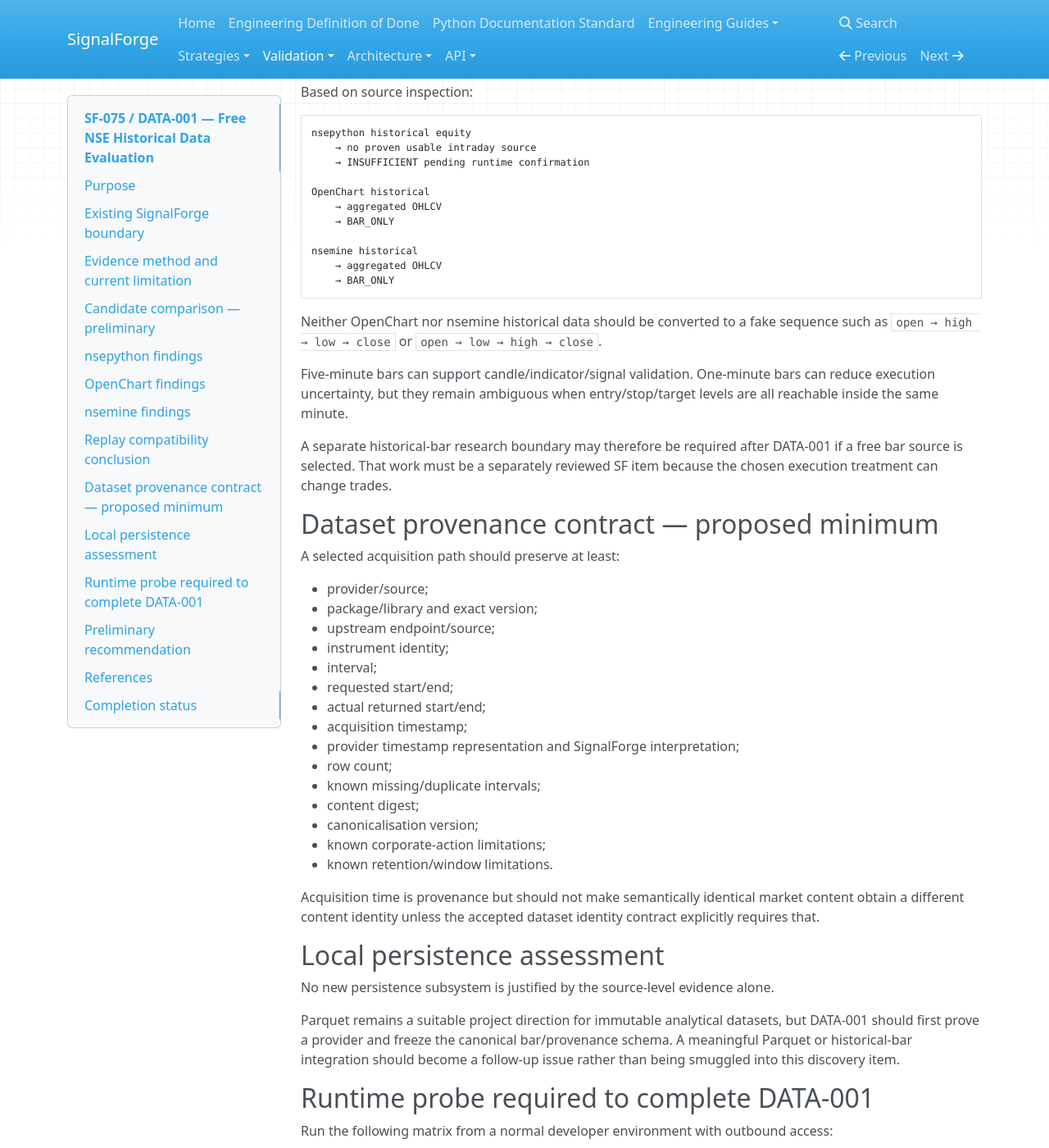
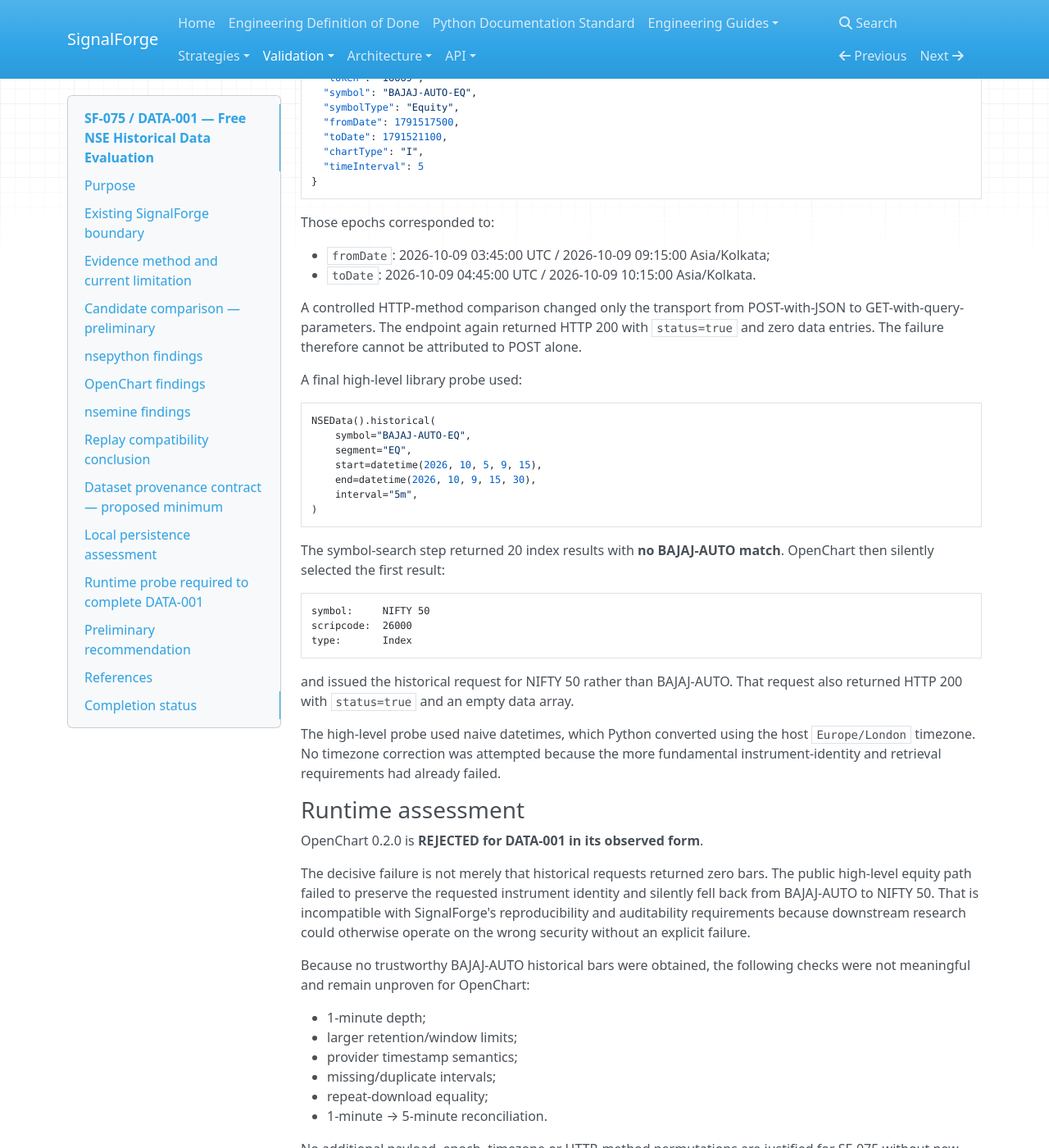
Before and after one commit to harishkamathuk/signalforge, an MkDocs documentation site: the page built from docs/validation/sf-075-data-001-free-nse-historical-data.md, in a window 1280 px wide and 1400 px high, scrolled down 3915 px. Shown: the whole window at 82% size. Built offline with MkDocs 1.6.1, drawn with Linux system fonts in a browser that asks for light colours; nearby versions of some CDN libraries; some of the changed text lies outside the part shown.

Commit message:
docs: record SF-075 OpenChart runtime evidence

````diff
--- a/docs/validation/sf-075-data-001-free-nse-historical-data.md
+++ b/docs/validation/sf-075-data-001-free-nse-historical-data.md
@@ -1,6 +1,6 @@
 # SF-075 / DATA-001 — Free NSE Historical Data Evaluation
 
-**Status:** In progress — source/API evidence captured; live runtime probes pending
+**Status:** In progress — source/API evidence captured; OpenChart runtime evaluation complete; nsemine/nsepython runtime probes pending
 **Issue:** #186
 **Research identifier:** DATA-001
 **Date:** 2026-10-11
@@ -48,12 +48,14 @@ authoritative and are reused unchanged by this work item.
 Repository/package source was inspected for all three initial candidates. Published PyPI metadata
 was also checked for current versions and licences.
 
-The current implementation environment cannot establish outbound package-install/provider
-sessions, so the required bounded live retrieval tests have **not** yet been executed here.
-Those checks remain acceptance criteria and must be run in a normal developer environment before
-a final SELECT/REJECT decision is recorded.
+The original implementation environment could not establish outbound package-install/provider
+sessions. Runtime probing has therefore moved to a normal local developer environment with
+outbound NSE/charting access.
 
-No source-level claim below is presented as successful runtime proof.
+OpenChart 0.2.0 has now been exercised empirically. nsemine 2.2.1 and nsepython 2.101 still require
+their intentional bounded runtime probes before DATA-001 can close.
+
+Source-inspection claims and runtime observations are kept distinct below.
 
 ## Candidate comparison — preliminary
 
@@ -68,10 +70,12 @@ No source-level claim below is presented as successful runtime proof.
 | Current-session tick API | Not material to historical requirement | Not established | Yes, current-session tick-by-tick API |
 | ReplaySource compatibility | INSUFFICIENT / BAR-LEVEL only if history works | BAR_ONLY | BAR_ONLY |
 | Timestamp/timezone risk | Runtime evidence required | High-priority runtime check | High-priority runtime check |
-| Runtime repeatability | Pending | Pending | Pending |
-| Preliminary disposition | PROVISIONAL REJECT | CANDIDATE | CANDIDATE |
+| Runtime repeatability | Pending | Not reached — valid instrument-specific bars were not obtained | Pending |
+| Preliminary disposition | PROVISIONAL REJECT | REJECT — observed 0.2.0 runtime path failed retrieval/identity requirements | CANDIDATE |
 
-`PROVISIONAL REJECT` and `CANDIDATE` are not final DATA-001 verdicts.
+`PROVISIONAL REJECT` and `CANDIDATE` are not final DATA-001 verdicts. OpenChart's current `REJECT`
+records completed empirical evidence for the observed 0.2.0 path; the overall DATA-001 evaluation
+remains open until the remaining candidates are tested.
 
 ## nsepython findings
 
@@ -124,7 +128,7 @@ OpenChart is a serious free candidate for **historical OHLCV acquisition**, but
 path is `BAR_ONLY`; it cannot legitimately enter the existing event-level `ReplaySource` by
 inventing intra-bar chronology.
 
-Required runtime evidence:
+Required runtime evidence was originally:
 
 - RELIANCE or the configured Strategy V1 instrument;
 - 1-minute and 5-minute bounded recent range;
@@ -133,6 +137,101 @@ Required runtime evidence:
 - duplicate/missing intervals;
 - same-range repeat retrieval;
 - bounded 1-minute → 5-minute aggregation reconciliation.
+
+### Runtime evidence — OpenChart 0.2.0
+
+Runtime probing used **BAJAJ-AUTO** as the explicit NSE cash-equity proof instrument.
+
+The direct historical path reached:
+
+```text
+POST https://charting.nseindia.com/v1/charts/symbolHistoricalData
+```
+
+with HTTP 200 but returned:
+
+```json
+{"status": true, "data": []}
+```
+
+for a bounded 5-minute request using token `16669`. The initial request used
+`symbol="BAJAJ-AUTO"`; a controlled correction using the exchange-style
+`symbol="BAJAJ-AUTO-EQ"` produced the same empty result.
+
+The corrected payload was:
+
+```json
+{
+  "token": "16669",
+  "symbol": "BAJAJ-AUTO-EQ",
+  "symbolType": "Equity",
+  "fromDate": 1791517500,
+  "toDate": 1791521100,
+  "chartType": "I",
+  "timeInterval": 5
+}
+```
+
+Those epochs corresponded to:
+
+- `fromDate`: 2026-10-09 03:45:00 UTC / 2026-10-09 09:15:00 Asia/Kolkata;
+- `toDate`: 2026-10-09 04:45:00 UTC / 2026-10-09 10:15:00 Asia/Kolkata.
+
+A controlled HTTP-method comparison changed only the transport from POST-with-JSON to
+GET-with-query-parameters. The endpoint again returned HTTP 200 with `status=true` and zero
+data entries. The failure therefore cannot be attributed to POST alone.
+
+A final high-level library probe used:
+
+```python
+NSEData().historical(
+    symbol="BAJAJ-AUTO-EQ",
+    segment="EQ",
+    start=datetime(2026, 10, 5, 9, 15),
+    end=datetime(2026, 10, 9, 15, 30),
+    interval="5m",
+)
+```
+
+The symbol-search step returned 20 index results with **no BAJAJ-AUTO match**. OpenChart then
+silently selected the first result:
+
+```text
+symbol:     NIFTY 50
+scripcode:  26000
+type:       Index
+```
+
+and issued the historical request for NIFTY 50 rather than BAJAJ-AUTO. That request also returned
+HTTP 200 with `status=true` and an empty data array.
+
+The high-level probe used naive datetimes, which Python converted using the host
+`Europe/London` timezone. No timezone correction was attempted because the more fundamental
+instrument-identity and retrieval requirements had already failed.
+
+### Runtime assessment
+
+OpenChart 0.2.0 is **REJECTED for DATA-001 in its observed form**.
+
+The decisive failure is not merely that historical requests returned zero bars. The public
+high-level equity path failed to preserve the requested instrument identity and silently fell back
+from BAJAJ-AUTO to NIFTY 50. That is incompatible with SignalForge's reproducibility and
+auditability requirements because downstream research could otherwise operate on the wrong
+security without an explicit failure.
+
+Because no trustworthy BAJAJ-AUTO historical bars were obtained, the following checks were not
+meaningful and remain unproven for OpenChart:
+
+- 1-minute depth;
+- larger retention/window limits;
+- provider timestamp semantics;
+- missing/duplicate intervals;
+- repeat-download equality;
+- 1-minute → 5-minute reconciliation.
+
+No additional payload, epoch, timezone or HTTP-method permutations are justified for SF-075
+without new evidence that the current OpenChart path can first preserve instrument identity and
+return instrument-specific historical bars.
 
 ## nsemine findings
 
@@ -252,7 +351,9 @@ The current evidence supports:
 
 - **nsepython:** likely unsuitable for the required historical intraday path; confirm once with
   current-version runtime evidence.
-- **OpenChart:** runtime-test candidate.
+- **OpenChart:** **REJECT** for DATA-001 in the observed 0.2.0 runtime path. Direct historical
+  requests returned empty data, and the public high-level equity path failed exact instrument
+  resolution by substituting NIFTY 50 for BAJAJ-AUTO.
 - **nsemine:** runtime-test candidate.
 - **ReplaySource:** no change in SF-075.
 - **Strategy V1:** no change.
@@ -272,7 +373,9 @@ format. That follow-up must not fabricate event chronology.
 
 ## Completion status
 
-SF-075 is **not complete** from source inspection alone.
+SF-075 is **not complete**.
 
-Outstanding blocker: empirical candidate retrieval/repeatability/timestamp/retention evidence
-must be captured from an environment able to reach the public NSE/charting endpoints.
+OpenChart 0.2.0 runtime evaluation is now complete and rejected for the observed path. Outstanding
+work is the intentional bounded runtime evaluation of nsemine 2.2.1 and the required confirmation
+probe for nsepython 2.101, followed by the final cross-candidate SELECT / RETAIN_AS_FALLBACK /
+REJECT conclusion.
````
